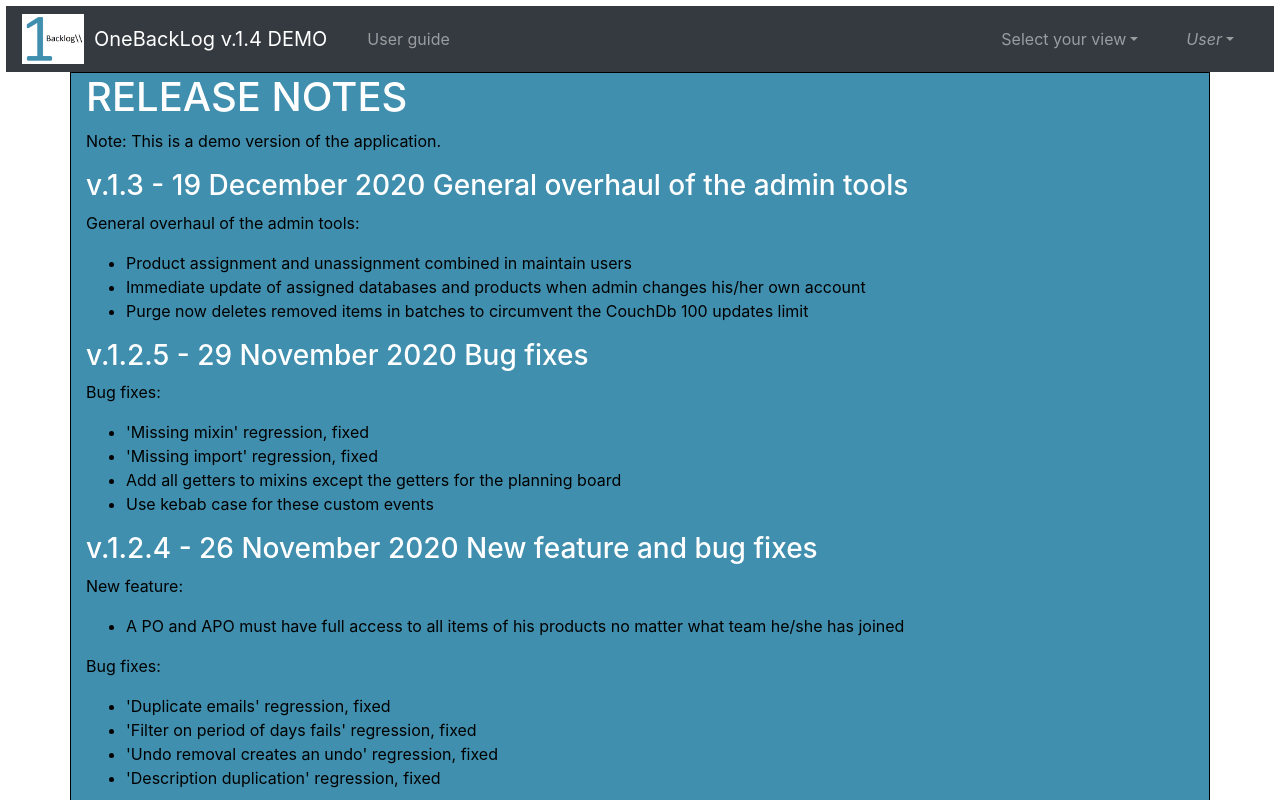
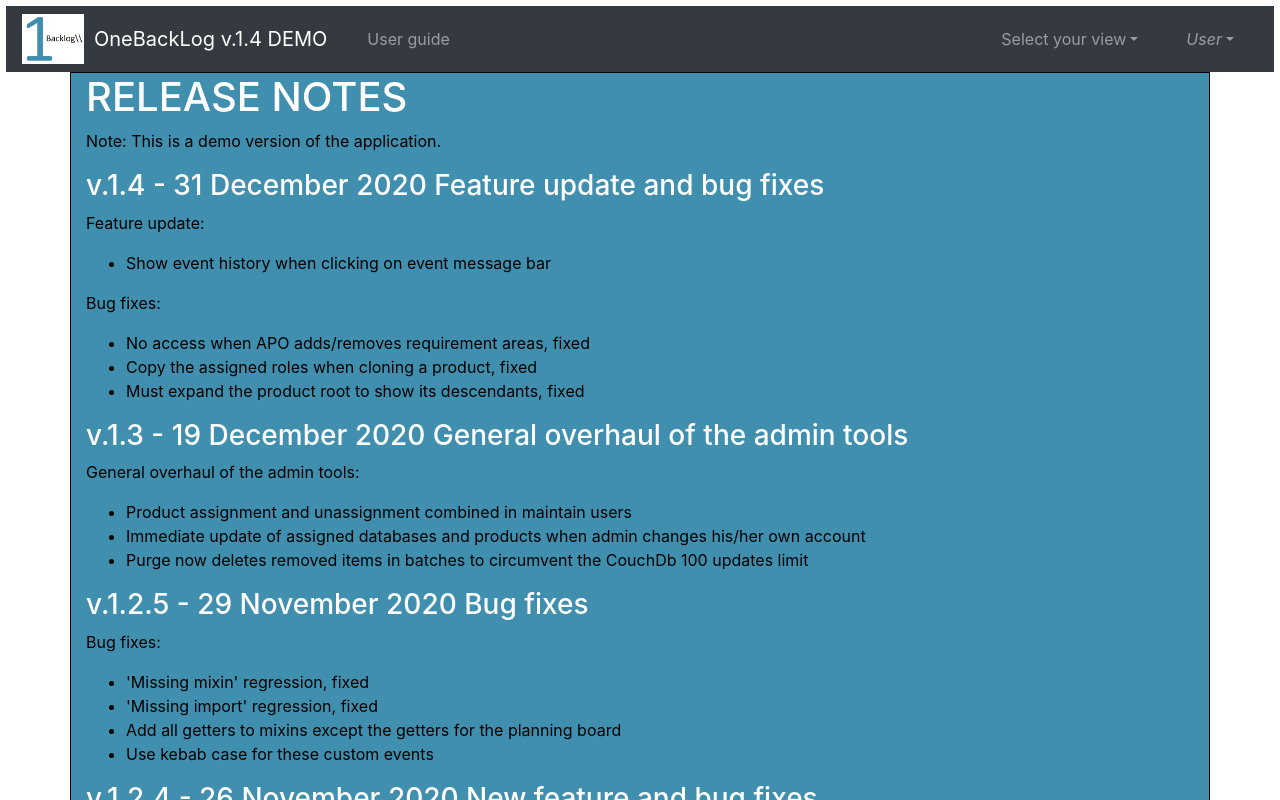
Before and after one commit to ErikVerheul/OneBacklog, a Vue app: page /rel-notes in a window 1280 px wide. Shown: the top 800 px of the page. Built offline with nearby package versions, Linux system fonts and the light colour scheme.

Commit message:
Prepare for release

```diff
--- a/package.json
+++ b/package.json
@@ -1,6 +1,6 @@
 {
   "name": "onebacklog",
-  "version": "1.2.5",
+  "version": "1.4.0",
   "private": true,
   "scripts": {
     "serve": "vue-cli-service serve",
--- a/src/components/rel-notes/rel-notes.vue
+++ b/src/components/rel-notes/rel-notes.vue
@@ -6,6 +6,17 @@
         <b-col cols="12" class="left-column">
           <h1>RELEASE NOTES</h1>
           <p v-if="this.$store.state.demo">Note: This is a demo version of the application.</p>
+					<h3>v.1.4 - 31 December 2020 Feature update and bug fixes</h3>
+          <p>Feature update:</p>
+          <ul>
+						<li>Show event history when clicking on event message bar</li>
+          </ul>
+					<p>Bug fixes:</p>
+          <ul>
+						<li>No access when APO adds/removes requirement areas, fixed </li>
+						<li>Copy the assigned roles when cloning a product, fixed</li>
+						<li>Must expand the product root to show its descendants, fixed</li>
+          </ul>
 					<h3>v.1.3 - 19 December 2020 General overhaul of the admin tools</h3>
           <p>General overhaul of the admin tools:</p>
           <ul>
```
